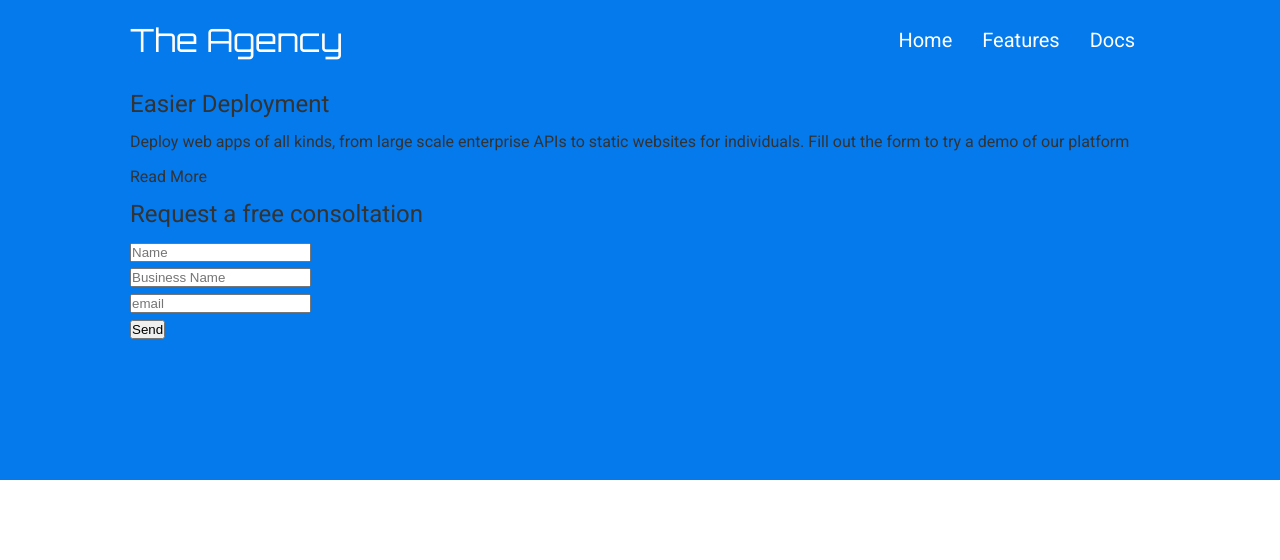
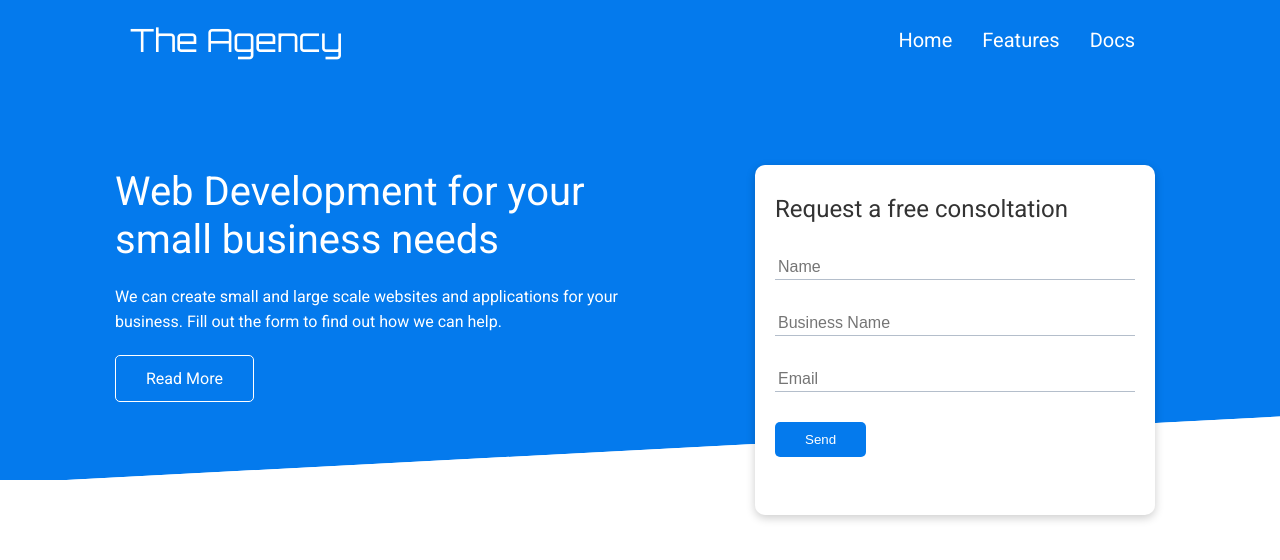
Before and after one commit to matthewbert86/web-agency, a plain HTML site: page index.html in a window 1280 px wide. Drawn offline with Linux system fonts and the light colour scheme.

Commit message:
showcase section finished

```diff
--- a/css/style.css
+++ b/css/style.css
@@ -81,6 +81,66 @@ img {
 .showcase {
   height: 400px;
   background-color: var(--primary-color);
+  color: #fff;
+  position: relative;
+}
+
+.showcase h1 {
+  font-size: 40px;
+}
+
+.showcase p {
+  margin: 20px 0;
+}
+
+.showcase .grid {
+  overflow: visible;
+  grid-template-columns: 55% 45%;
+  gap: 30px;
+}
+
+.showcase-form {
+  position: relative;
+  top: 60px;
+  height: 350px;
+  width: 400px;
+  padding: 40px;
+  z-index: 100;
+  justify-self: flex-end;
+}
+
+.showcase-form .form-control {
+  margin: 30px 0;
+}
+
+.showcase-form input[type='text'],
+.showcase-form input[type='email'] {
+  border: 0;
+  border-bottom: 1px solid #b4becb;
+  width: 100%;
+  padding: 3px;
+  font-size: 16px;
+}
+
+.showcase-form input:focus {
+  outline: none;
+}
+
+/* This creates the slant underneath the showcase */
+.showcase::before,
+.showcase::after {
+  content: '';
+  position: absolute;
+  height: 100px;
+  bottom: -70px;
+  right: 0;
+  left: 0;
+  background: #fff;
+  transform: skewY(-3deg);
+  /* The webkits are to help make sure this works across all browsers */
+  -webkit-transform: skewY(-3deg);
+  -moz-transform: skewY(-3deg);
+  -ms-transform: skewY(-3deg);
 }
 
 /* Utilities for whole website */
@@ -91,9 +151,47 @@ img {
   padding: 0 40px;
 }
 
+.card {
+  background-color: #fff;
+  color: #333;
+  border-radius: 10px;
+  box-shadow: 0 3px 10px rgba(0, 0, 0, 0.2);
+  padding: 20px;
+  margin: 10px;
+}
+
+.btn {
+  display: inline-block;
+  padding: 10px 30px;
+  cursor: pointer;
+  background: var(--primary-color);
+  color: #fff;
+  border: none;
+  border-radius: 5px;
+}
+
+.btn-outline {
+  background-color: transparent;
+  border: 1px #fff solid;
+}
+
+.btn:hover {
+  /* this makes the effect of the button getting smaller when you hover */
+  transform: scale(0.98);
+}
+
 .flex {
   display: flex;
   justify-content: center;
   align-items: center;
   height: 100%;
 }
+
+.grid {
+  display: grid;
+  grid-template-columns: repeat(2, 1fr);
+  gap: 20px;
+  justify-content: center;
+  align-items: center;
+  height: 100%;
+}
--- a/index.html
+++ b/index.html
@@ -26,13 +26,14 @@
     <section class="showcase">
         <div class="container grid">
             <div class="showcase-text">
-                <h1>Easier Deployment</h1>
-                <p>Deploy web apps of all kinds, from large scale enterprise APIs to static websites for individuals. Fill out the form to try a demo of our platform</p>
+                <h1>Web Development for your small business needs</h1>
+                <p>We can create small and large scale websites and applications for your business. Fill out the form to find out how we can help.</p>
                 <a href="features.html" class="btn btn-outline">Read More</a>
             </div>
 
             <div class="showcase-form card">
                 <h2>Request a free consoltation</h2>
+                <form>
                     <div class="form-control">
                         <input type="text" name="name" placeholder="Name" required>
                     </div>
@@ -40,9 +41,10 @@
                         <input type="text" name="business" placeholder="Business Name" required>
                     </div>
                     <div class="form-control">
-                        <input type="email" name="email" placeholder="email" required>
+                        <input type="email" name="email" placeholder="Email" required>
                     </div>
                     <input type="submit" value="Send" class="btn btn-primary">
+                </form>
             </div>
         </div>
     </section>
```
